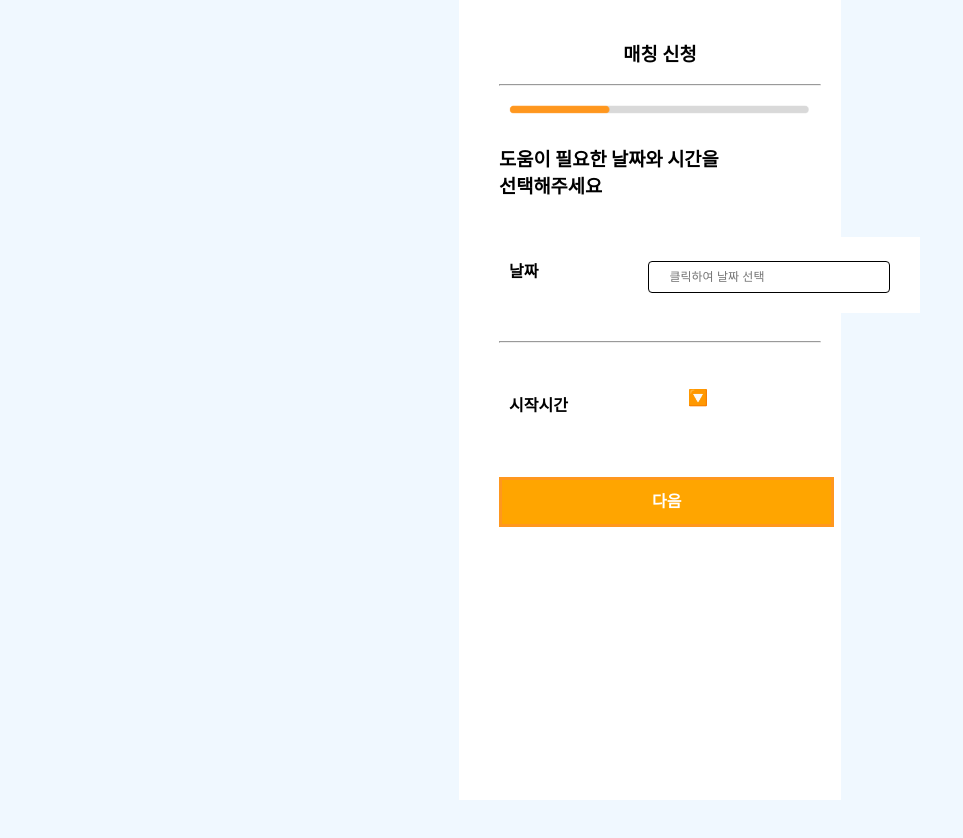
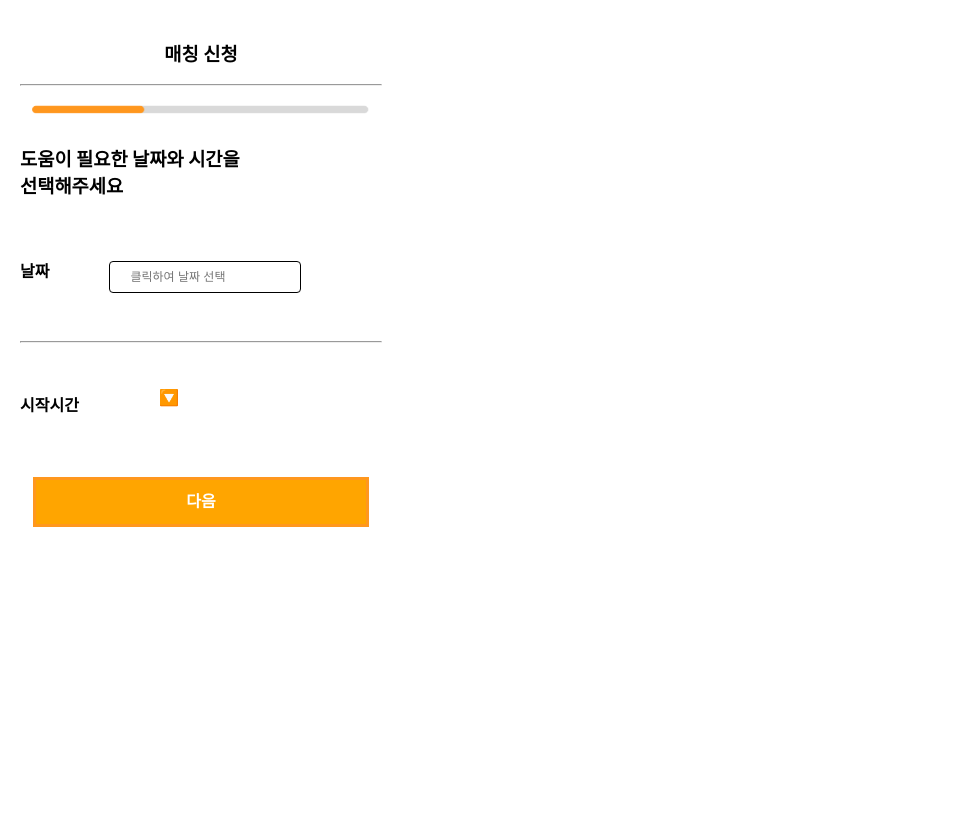
Before and after one commit to Likelion-at-SMWU-11th/D_raw-Client, a React (Create React App) app in the folder d_raw/: page /service in a window 1280 px wide. Shown: the whole page, without its empty margins (0-963 px from the left). Before the commit the page ends 800 px from the top, so only its background shows below. Built offline with nearby package versions, Linux system fonts and the light colour scheme.

Commit message:
일단 커밋..

```diff
--- a/d_raw/src/App.css
+++ b/d_raw/src/App.css
@@ -1,5 +1,11 @@
-.App {
+.Title {
+  font-size: 50px;
+  color: white;
   text-align: center;
+}
+
+hr {
+  color: solid gray;
 }
 
 .App-logo {
@@ -7,11 +13,6 @@
   pointer-events: none;
 }
 
-@media (prefers-reduced-motion: no-preference) {
-  .App-logo {
-    animation: App-logo-spin infinite 20s linear;
-  }
-}
 
 .App-header {
   background-color: #282c34;
@@ -27,22 +28,3 @@
 .App-link {
   color: #61dafb;
 }
-
-.textcenter{
-  text-align: center;
-  align-items: center;
-  display: center;
-}
-
-.inbox{
-  display: inline-block;
-}
-
-@keyframes App-logo-spin {
-  from {
-    transform: rotate(0deg);
-  }
-  to {
-    transform: rotate(360deg);
-  }
-}
--- a/d_raw/src/ApplyButton.jsx
+++ b/d_raw/src/ApplyButton.jsx
@@ -3,9 +3,10 @@ import styled from "styled-components";
 import { Link } from "react-router-dom";
 
 const StyledButton = styled.button`
+    width: 100%;
     padding: 10px 100px;
     border-radius: 8px;
-    text-align: left;
+    text-align: center;
     font-size: 1rem;
     font-weight: bold;
     line-height: 1.5;
@@ -13,6 +14,7 @@ const StyledButton = styled.button`
     margin: 8px;
     color: white;
     background: #FF971E;
+    white-space: nowrap;
 `;
 
 const ApplyButton = () => {
--- a/d_raw/src/components/DatePicker.js
+++ b/d_raw/src/components/DatePicker.js
@@ -21,7 +21,7 @@ const DateContainer = styled.div`
 
 const SDatePicker = styled(DatePicker)`
   margin-top: 1.5rem;
-  width: 200px;
+  width: 150px;
   padding: 8px 20px;
   border-radius: 4px;
   border: 1px solid;
@@ -29,7 +29,7 @@ const SDatePicker = styled(DatePicker)`
 `;
 
 const SelectedDate = styled.div`
-  width: 200px;
+  width: 150px;
   margin-top: 0.5rem;
   display: inline-block;
   padding: 10px;
--- a/d_raw/src/components/ServicePage.js
+++ b/d_raw/src/components/ServicePage.js
@@ -82,7 +82,7 @@ const ServicePage = () => {
         <br />
         <div style={{ display: "flex", alignItems: "flex-start" }}>
           <Content>날짜</Content>
-          <div style={{ marginLeft: "80px", textAlign: "center" }}>
+          <div style={{ marginLeft: "60px", textAlign: "center" }}>
             <DatePicker onSelect={handleDateSelect} />
           </div>
         </div>
--- a/d_raw/src/static/Base.css
+++ b/d_raw/src/static/Base.css
@@ -1,4 +1,4 @@
-body{
+.body{
     width: 362px;
     height: 800px;
     display: flex;
@@ -7,7 +7,7 @@ body{
     background-color: aliceblue;
 }
 
-header{
+.header{
     padding-top: 10px;
     width: 330px;
     display: center;
@@ -17,7 +17,7 @@ header{
     font-weight: bold;
 }
 
-div {
+.div {
     position: relative;
     max-width: 362px;
     max-height: 800px;
```
